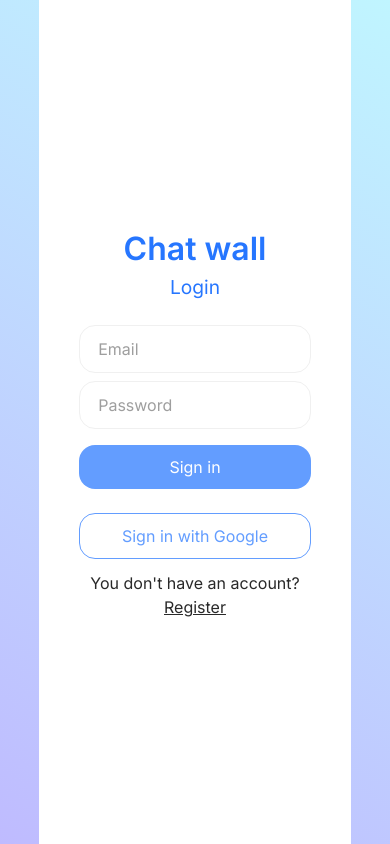
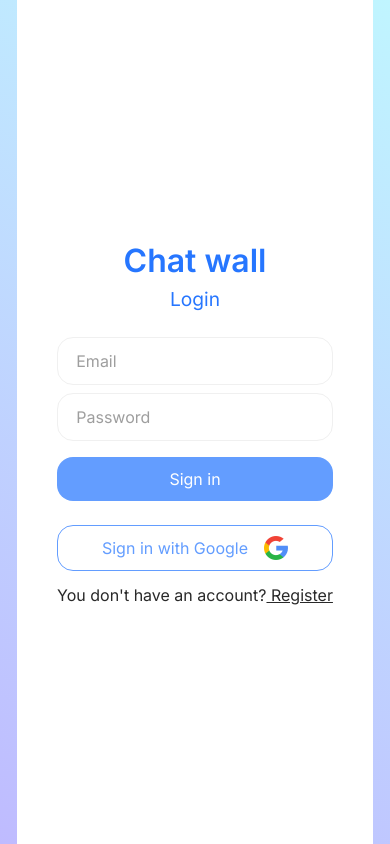
Before and after one commit to p6te/Chat-app, a React (Vite) app: page /login in a window 390 px wide. Built offline with nearby package versions, Linux system fonts and the light colour scheme; no server answers.

Commit message:
feature: add google icon, adjust login and register to mobile

```diff
--- a/src/components/common/FormLayout/styled.ts
+++ b/src/components/common/FormLayout/styled.ts
@@ -8,6 +8,10 @@ export const Container = styled("div")`
   padding: 40px;
   max-width: 500px;
   width: 80vw;
+  @media ${device.mobile} {
+    max-width: fit-content;
+    width: 100vw;
+  }
 
   h1 {
     color: ${({ theme }) => theme.primary};
--- a/src/pages/Login/index.tsx
+++ b/src/pages/Login/index.tsx
@@ -14,6 +14,8 @@ import { User, updateProfile } from "firebase/auth";
 import { AuthContext } from "~/context/AuthContext";
 import { doc, getDoc, setDoc } from "firebase/firestore";
 import { db, storage } from "~/firebaseConfig";
+import { StyledGoogleIcon } from "../Register/styled";
+import googleIcon from "~/assets/googleIcon.png";
 
 type Inputs = {
   email: string;
@@ -190,7 +192,7 @@ function Login() {
           </form>
           <Spacer size="24" />
           <Button onClick={handleRegistrationViaGoogle} outline>
-            Sign in with Google
+            Sign in with Google <StyledGoogleIcon src={googleIcon} />
           </Button>
         </>
       </FormLayout>
--- a/src/pages/Register/index.tsx
+++ b/src/pages/Register/index.tsx
@@ -7,7 +7,12 @@ import { useNavigate } from "react-router-dom";
 import Input from "~/components/common/Input";
 import { Button } from "~/components/common/Button/styled";
 import Spacer from "~/components/common/Spacer";
-import { AddImageContainer, Avatar, AvatarContainer } from "./styled";
+import {
+  AddImageContainer,
+  Avatar,
+  AvatarContainer,
+  StyledGoogleIcon,
+} from "./styled";
 import { SubmitHandler, useForm } from "react-hook-form";
 import ImageIcon from "~/assets/ImageIcon";
 import { AuthContext } from "~/context/AuthContext";
@@ -19,6 +24,7 @@ import ErrorModal from "~/components/common/ErrorModal";
 import FormLayout from "~/components/common/FormLayout";
 import HidePasswordIcon from "~/assets/HidePasswordIcon";
 import ShowPasswordIcon from "~/assets/ShowPasswordIcon";
+import googleIcon from "~/assets/googleIcon.png";
 
 type Inputs = {
   username: string;
@@ -311,6 +317,7 @@ function Register() {
               outline
             >
               Register with Google account
+              <StyledGoogleIcon src={googleIcon} />
             </Button>
           </>
         </FormLayout>
--- a/src/pages/Register/styled.ts
+++ b/src/pages/Register/styled.ts
@@ -48,3 +48,8 @@ export const Avatar = styled("img")`
   border-radius: 50%;
   object-position: 50% 50%;
 `;
+
+export const StyledGoogleIcon = styled("img")`
+  margin-left: 1rem;
+  align-self: center;
+`;
```
Also changed, not shown: src/assets/googleIcon.png (added).
